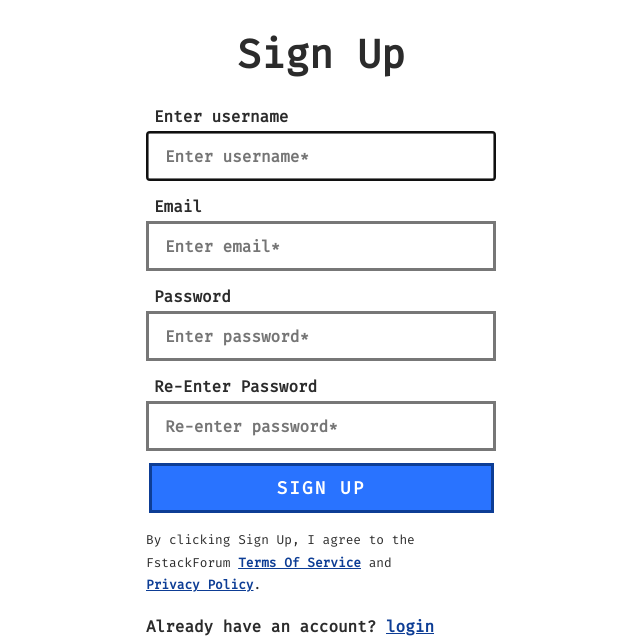
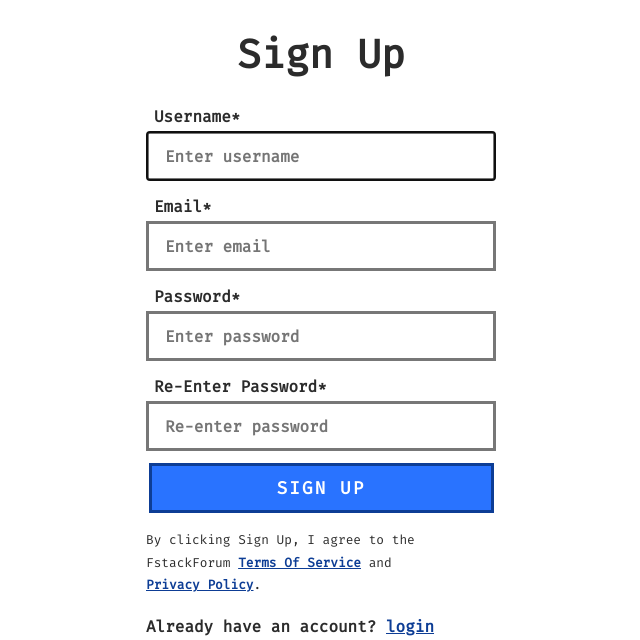
Before and after one commit to brandon-wallace/fstack-forum, a Flask app: page /signup in a window 1280 px wide. Shown: the part 257-897 px from the top of the page, without its empty margins (319-959 px from the left). Run offline with Flask 2, Linux system fonts and the light colour scheme; some libraries are stand-ins or nearby versions.

Commit message:
style: Move asterisk to input labels

```diff
--- a/application/forms.py
+++ b/application/forms.py
@@ -13,11 +13,11 @@ from application.models import User
 class SignUpForm(FlaskForm):
     '''Sign up form for new users'''
 
-    username = StringField('Enter username', validators=[InputRequired()])
-    email = StringField('Email', validators=[InputRequired(), Email()])
-    password = PasswordField('Password', validators=[InputRequired(),
+    username = StringField('Username*', validators=[InputRequired()])
+    email = StringField('Email*', validators=[InputRequired(), Email()])
+    password = PasswordField('Password*', validators=[InputRequired(),
                              Length(min=4, max=32)])
-    confirm_password = PasswordField('Re-Enter Password', validators=[
+    confirm_password = PasswordField('Re-Enter Password*', validators=[
                                      InputRequired(), EqualTo('password')])
     location = StringField('Location')
     submit = SubmitField('SIGN UP')
--- a/application/templates/auth/signup.html
+++ b/application/templates/auth/signup.html
@@ -15,13 +15,13 @@
       {{ form.csrf_token }}
 
       {{ displayField(form.username.label) }}
-      {{ displayField(form.username, 'Enter username*', autofocus=true) }}
+      {{ displayField(form.username, 'Enter username', autofocus=true) }}
       {{ displayField(form.email.label) }}
-      {{ displayField(form.email, 'Enter email*') }}
+      {{ displayField(form.email, 'Enter email') }}
       {{ displayField(form.password.label) }}
-      {{ displayField(form.password, 'Enter password*', class='input__field password__field') }}
+      {{ displayField(form.password, 'Enter password', class='input__field password__field') }}
       {{ displayField(form.confirm_password.label) }}
-      {{ displayField(form.confirm_password, 'Re-enter password*', class='input__field password__field') }}
+      {{ displayField(form.confirm_password, 'Re-enter password', class='input__field password__field') }}
       {{ form.submit(class='btn btn--solid') }}
       <p class="form__agreement">By clicking Sign Up, I agree to the FstackForum
       <a class="login__link" href="{{ url_for('auth.terms_of_service') }}">Terms Of Service</a> and
```
